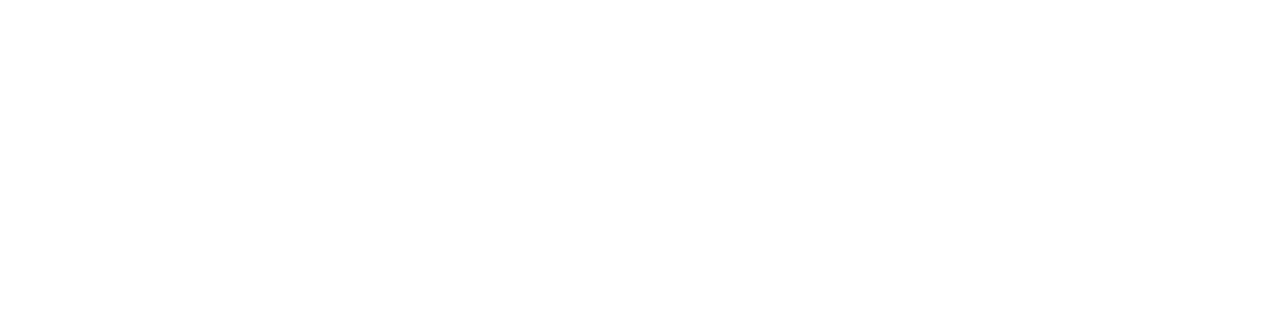
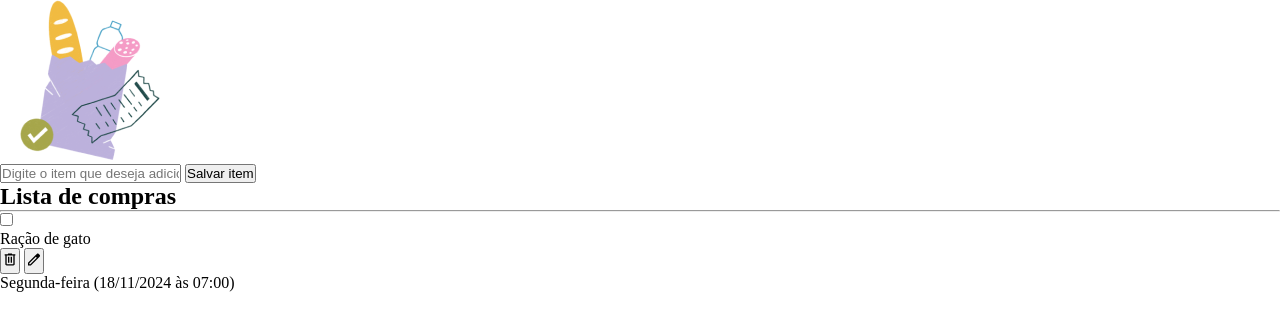
Before and after one commit to raylanraraujo/projeto_lista-de-compras, a plain HTML site: page index.html in a window 1280 px wide. Drawn offline with Linux system fonts and the light colour scheme; a web font is replaced by a local one.

Commit message:
Incluir os elementos html

```diff
--- a/index.html
+++ b/index.html
@@ -13,7 +13,36 @@
 </head>
 
 <body>
+    <main>
+        <img src="img/bag.png" alt="Sacola de compras">
+        <form action="">
+            <input type="text" name="" id="" placeholder="Digite o item que deseja adicionar">
+            <button>Salvar item</button>
+        </form>
 
+        <h2>Lista de compras</h2>
+        <hr>
+
+        <ul>
+            <li>
+                <div>
+                    <div>
+                        <input type="checkbox" name="" id="">
+                        <p>Ração de gato</p>
+                    </div>
+                        <div>
+                            <button>
+                                <img src="img/delete.svg" alt="deletar" srcset="">
+                            </button>
+                            <button>
+                                <img src="img/edit.svg" alt="editar" srcset="">
+                            </button>
+                        </div>
+                </div>
+                <p>Segunda-feira (18/11/2024 às 07:00)</p>
+            </li>
+        </ul>
+    </main>
 </body>
 
 </html>
```
